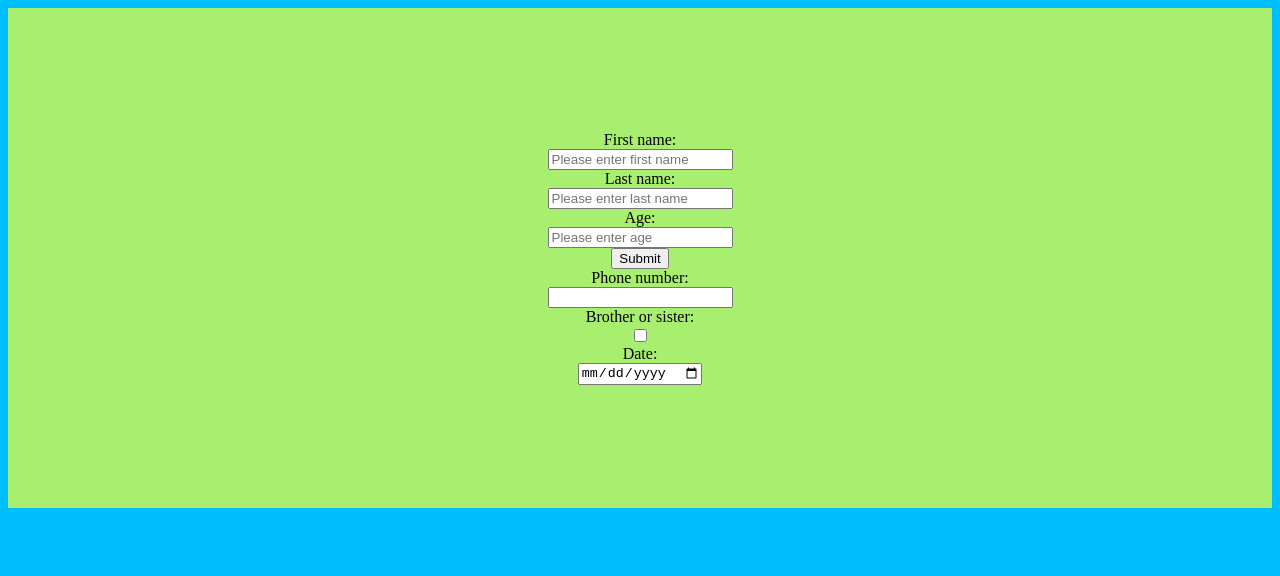
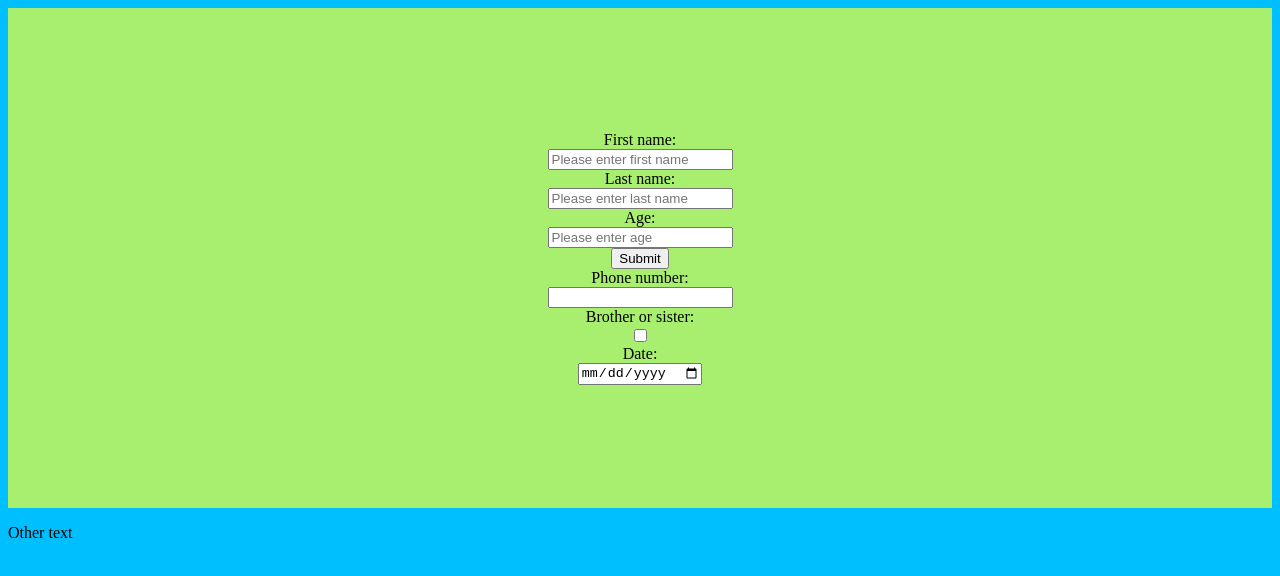
Before and after one commit to BAPetkov22/bapetkov22-my-first-repo, a plain HTML site: page index.html in a window 1280 px wide. Drawn offline with Linux system fonts and the light colour scheme.

Commit message:
Update index.html

```diff
--- a/index.html
+++ b/index.html
@@ -88,6 +88,8 @@
 
         </div>
 
+        <p>Other text</p>
+
     </body>
 
 </html>
```
